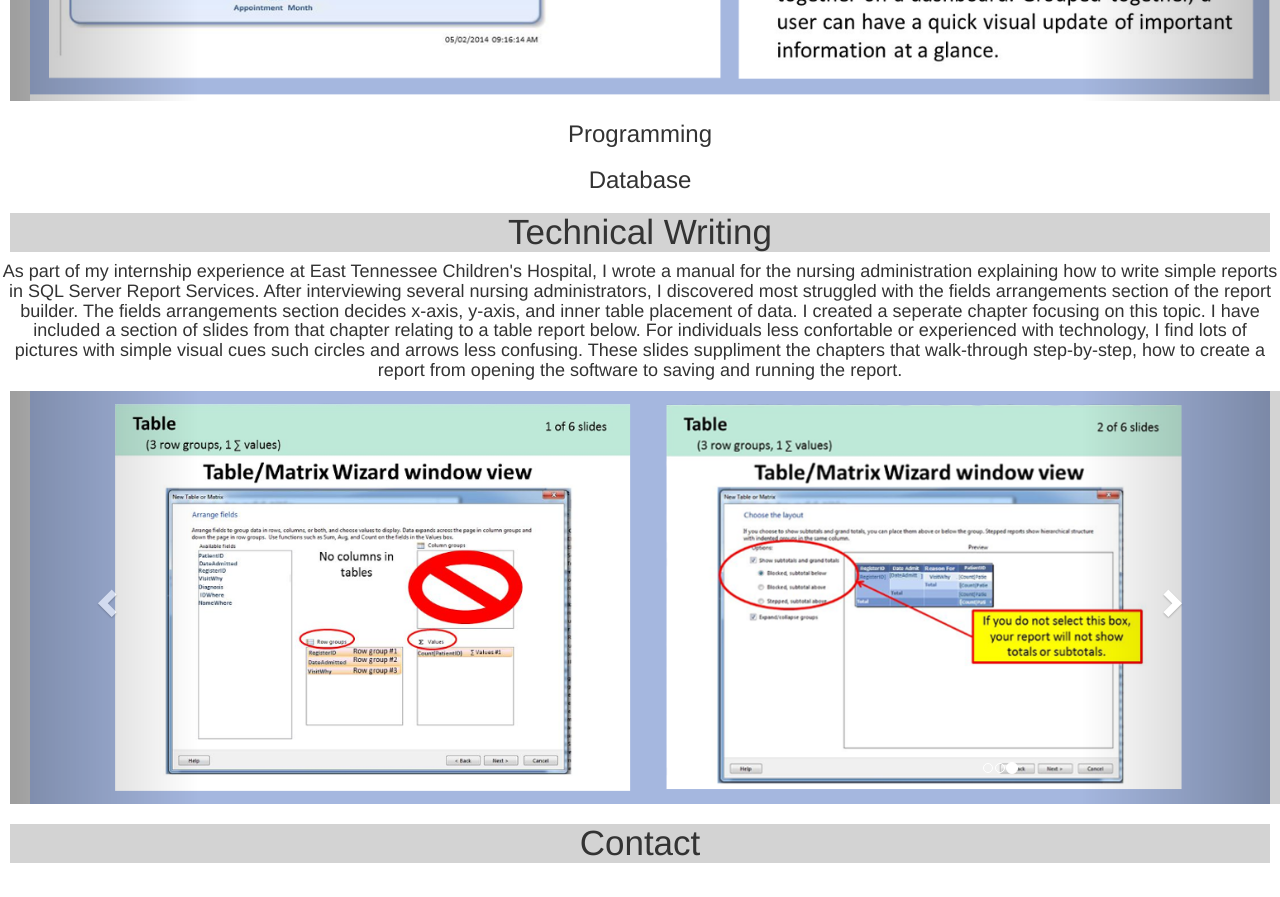
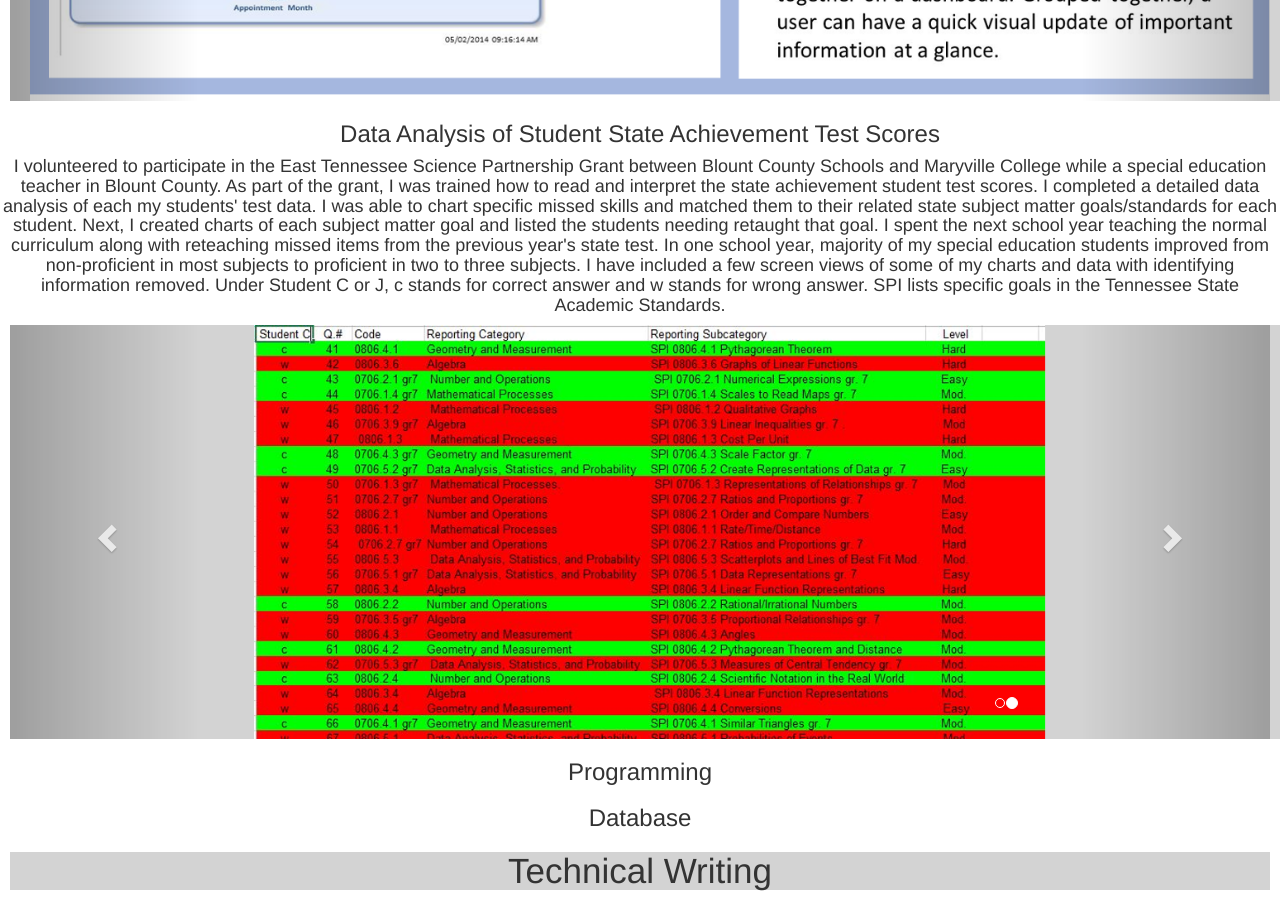
Before and after one commit to fmlokey/Portfolio, a plain HTML site: page index.html in a window 1280 px wide. Shown: the part 1340-2237 px from the top of the page. Before the commit the page ends 2213 px from the top, so only its background shows below. Drawn offline with nearby package versions, Linux system fonts and the light colour scheme.

Commit message:
Add files via upload

```diff
--- a/index.html
+++ b/index.html
@@ -196,6 +196,49 @@
 					<span class="sr-only">Next</span>
 				</a>
 			</div>
+			<div></div>
+			<h3>Data Analysis of Student State Achievement Test Scores</h3>
+		<h4><p>I volunteered to participate in the East Tennessee Science Partnership Grant between
+				Blount County Schools and Maryville College while a special education teacher
+				in Blount County. As part of the grant, I was trained how to read and interpret
+				the state achievement student test scores. I completed a detailed data analysis of each my students' test data.
+				I was able to chart specific missed skills and matched them to their related state subject matter goals/standards
+				for each student. Next, I created charts of each subject matter goal and listed the students needing retaught that goal.
+				I spent the next school year teaching the normal curriculum along with reteaching missed items from the previous year's
+				state test. In one school year, majority of my special education students improved from non-proficient in most subjects
+				to proficient in two to three subjects. I have included a few screen views of some of my charts and data with identifying
+				information removed. Under Student C or J, c stands for correct answer and w stands for wrong answer. SPI lists specific
+				goals in the Tennessee State Academic Standards.
+				</p></h4>
+
+		<div id="studentDataCarousel" class="carousel slide" data-interval="10000">
+			<!-- Indicators -->
+				<ol class="carousel-indicators">
+					<li data-target="#studentDataCarousel"  class="item1 active"></li>
+					<li data-target="#studentDataCarousel" class="item2"></li>
+				</ol>
+
+				<!-- Wrapper for slides -->
+				<div class="carousel-inner">
+					<div class="item active">
+						<img src="StudentCMath.png" alt="Slide1" style="width:100%">
+					</div>
+
+					<div class="item">
+						<img src="StudentMathData.png" alt="Slide2" style="width:100%">
+					</div>
+				</div>
+
+				<!-- Left and right controls -->
+				<a class="left carousel-control" href="#studentDataCarousel" role="button" data-slide="prev">
+					<span class="glyphicon glyphicon-chevron-left" aria-hidden="true"></span>
+					<span class="sr-only">Previous</span>
+				</a>
+				<a class="right carousel-control" href="#studentDataCarousel" role="button" data-slide="next">
+					<span class="glyphicon glyphicon-chevron-right" aria-hidden="true"></span>
+					<span class="sr-only">Next</span>
+				</a>
+			</div>
 	</section>
 
 	<section id="programming" class="section">
@@ -301,6 +344,26 @@
 		$(".right").click(function(){
 			$("#dataCarousel").carousel("next");
 		});
+
+	// Activate Carousel
+		$("#studentDataCarousel").carousel();
+
+	// Enable Carousel Indicators
+		$(".item1").click(function(){
+		$("#studentDataCarousel").carousel(0);
+		});
+		$(".item2").click(function(){
+		$("#studentDataCarousel").carousel(1);
+		});
+
+	// Enable Carousel Controls
+		$(".left").click(function(){
+			$("#studentDataCarousel").carousel("prev");
+		});
+		$(".right").click(function(){
+			$("#studentDataCarousel").carousel("next");
+		});
+
 	// Activate Carousel
 		$("#myCarousel").carousel();
 
```
Also changed, not shown: StudentCMath.png (added), StudentMathData.png (added).
